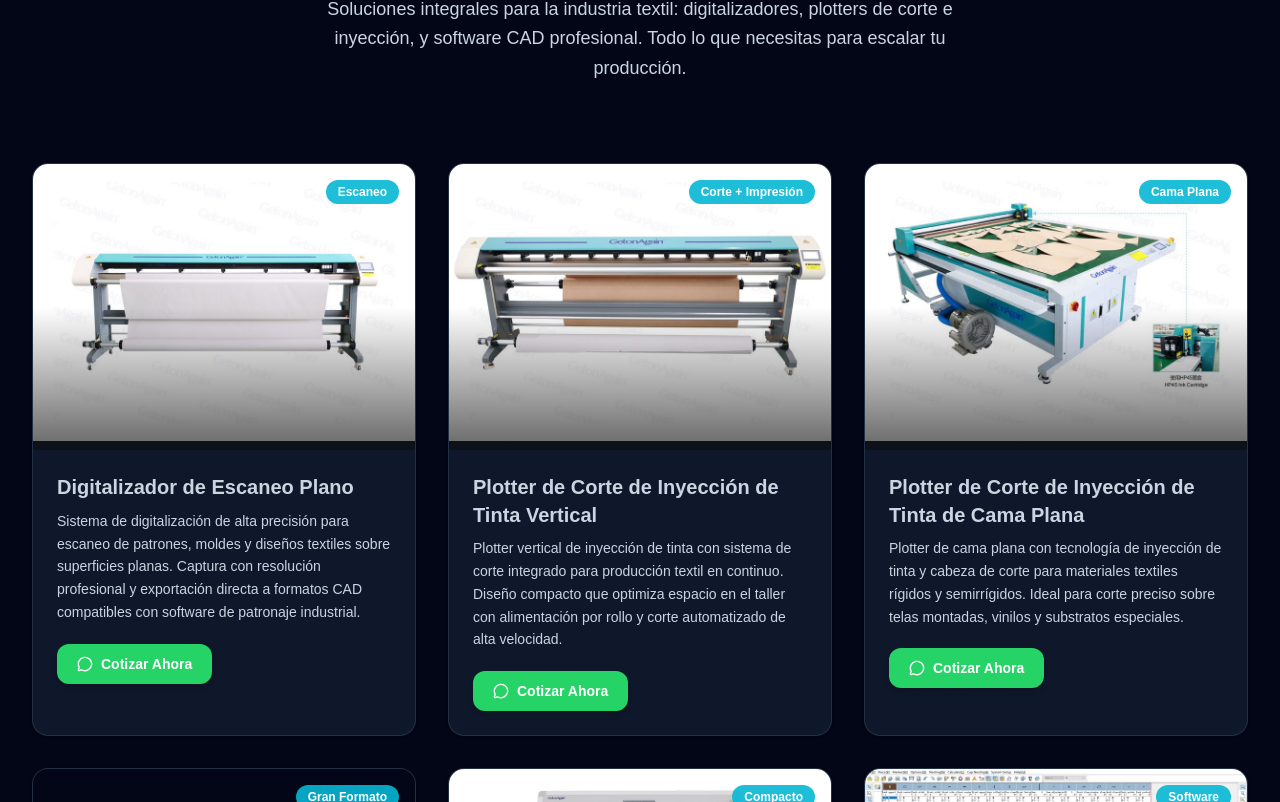
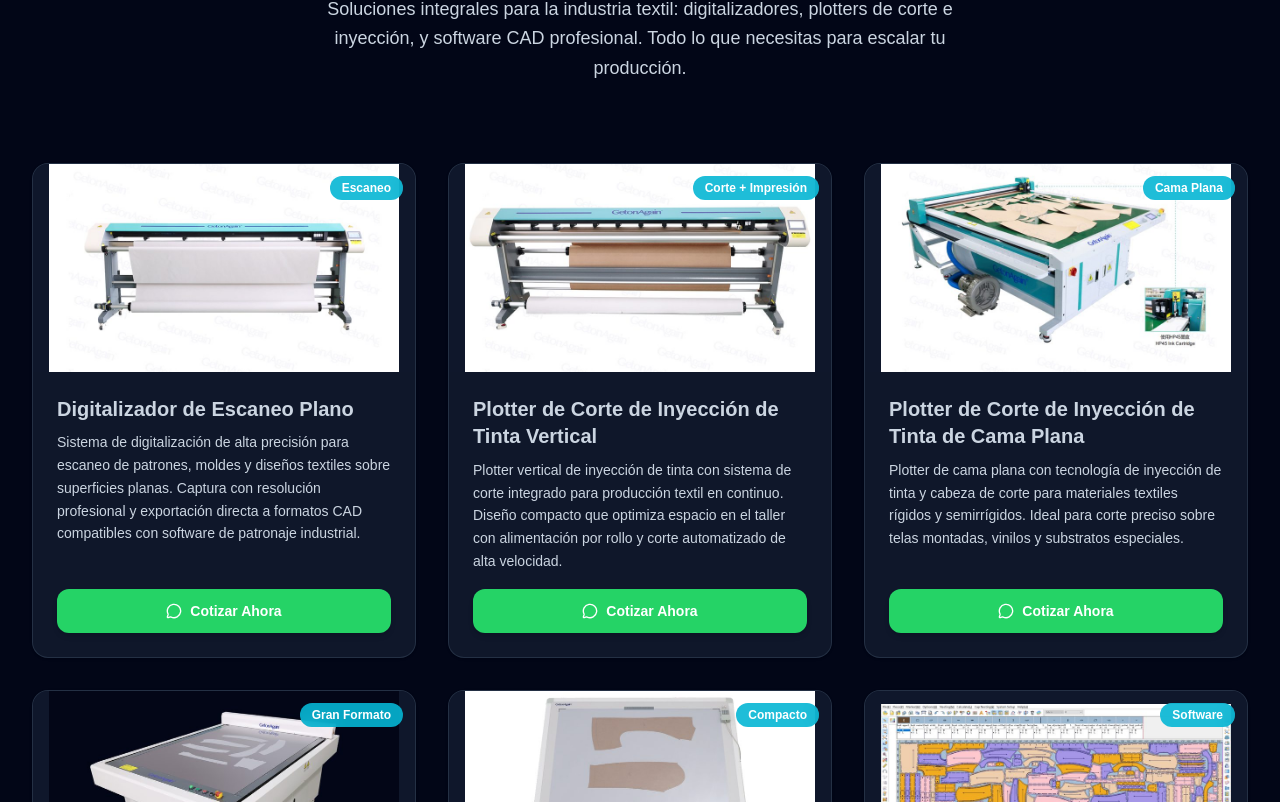
Before and after one commit to profastpage/Moda-Digital-Pro, a Next.js app: page / in a window 1280 px wide. Shown: the part 1178-1980 px from the top of the page. Built offline with nearby package versions, Linux system fonts and the light colour scheme.

Commit message:
UI: Corrección de encuadre de imágenes y alineación de botones en productos

```diff
--- a/src/app/globals.css
+++ b/src/app/globals.css
@@ -99,6 +99,10 @@
 }
 
 /* --- BG utilities --- */
+.light .bg-slate-900 {
+  background-color: #f1f5f9 !important;
+}
+
 .light .bg-white\/5 {
   background-color: rgba(15, 23, 42, 0.04) !important;
 }
--- a/src/components/ProductsSection.tsx
+++ b/src/components/ProductsSection.tsx
@@ -47,7 +47,7 @@
           </p>
         </motion.div>
 
-        {/* Product Cards — 3 columns on lg */}
+        {/* Product Cards — 3 columns on lg, uniform height */}
         <div className="grid grid-cols-1 sm:grid-cols-2 lg:grid-cols-3 gap-6 lg:gap-8">
           {PRODUCTS.map((product, i) => (
             <motion.article
@@ -57,35 +57,34 @@
               initial="hidden"
               whileInView="visible"
               viewport={{ once: true, amount: 0.15 }}
-              className="group bg-card rounded-2xl overflow-hidden shadow-sm hover:shadow-2xl transition-all duration-500 border border-border/60 hover:border-primary/30 hover:-translate-y-1"
+              className="group flex flex-col h-full bg-card rounded-2xl overflow-hidden shadow-sm hover:shadow-2xl transition-all duration-500 border border-border/60 hover:border-primary/30 hover:-translate-y-1"
             >
-              {/* Product Image */}
-              <div className="relative aspect-[4/3] overflow-hidden bg-muted">
+              {/* Product Image — fixed height, object-contain for full visibility */}
+              <div className="relative h-52 w-full bg-slate-900 overflow-hidden flex items-center justify-center p-4">
                 <img
                   src={product.image}
                   alt={product.title}
                   loading="lazy"
-                  className="w-full h-full object-cover object-center transition-transform duration-700 group-hover:scale-105"
+                  className="w-full h-full object-contain transition-transform duration-700 group-hover:scale-105"
                 />
-                <div className="absolute inset-0 bg-gradient-to-t from-black/60 via-transparent to-transparent" />
                 {product.badge && (
-                  <span className="absolute top-4 right-4 px-3 py-1 text-xs font-bold text-white bg-primary/90 backdrop-blur-sm rounded-full">
+                  <span className="absolute top-3 right-3 px-3 py-1 text-xs font-bold text-white bg-primary/90 backdrop-blur-sm rounded-full">
                     {product.badge}
                   </span>
                 )}
               </div>
 
-              {/* Product Info */}
-              <div className="p-5 sm:p-6">
+              {/* Product Info — flex-grow pushes button to bottom */}
+              <div className="p-5 sm:p-6 flex flex-col flex-grow pb-4">
                 <h3 className="text-lg sm:text-xl font-bold text-foreground mb-2 leading-snug">
                   {product.title}
                 </h3>
-                <p className="text-muted-foreground text-sm leading-relaxed mb-5">
+                <p className="text-muted-foreground text-sm leading-relaxed mb-4 flex-grow">
                   {product.description}
                 </p>
                 <a
                   href="#contacto"
-                  className="inline-flex items-center gap-2 px-5 py-2.5 text-sm font-semibold text-white bg-[#25D366] rounded-xl hover:bg-[#20bd59] transition-colors duration-300 shadow-md hover:shadow-lg"
+                  className="mt-auto inline-flex items-center justify-center gap-2 px-5 py-3 w-full text-sm font-semibold text-white bg-[#25D366] rounded-xl hover:bg-[#20bd59] transition-colors duration-300 shadow-md hover:shadow-lg"
                 >
                   <MessageCircle className="w-4 h-4" />
                   {product.cta}
```
